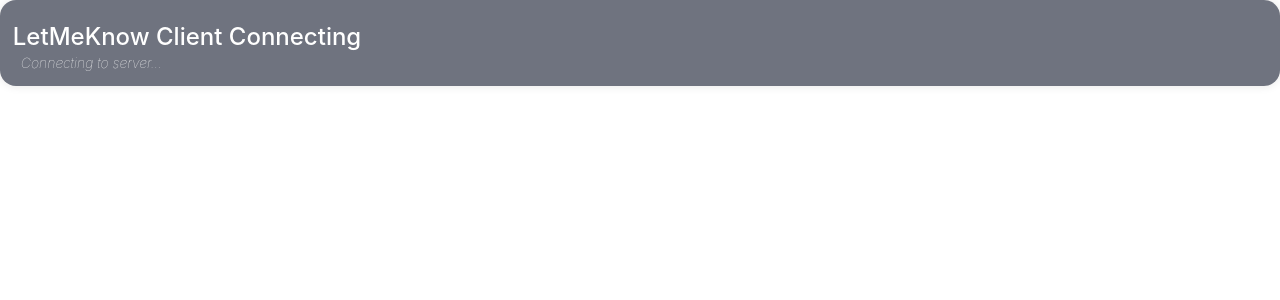
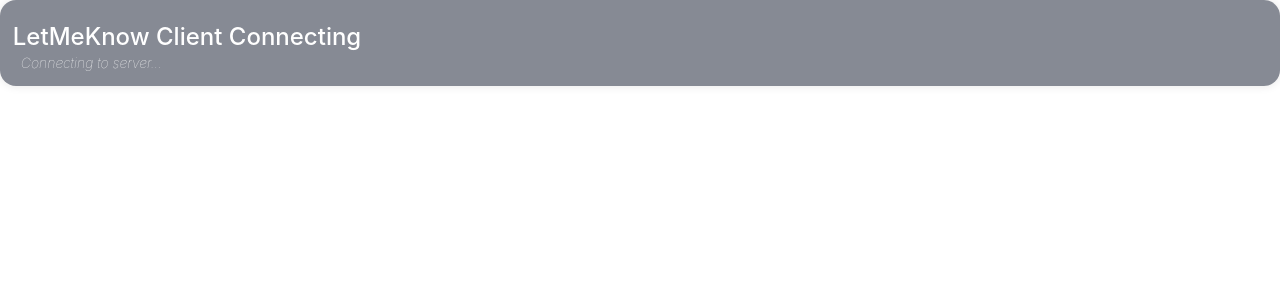
Before and after one commit to timmo001/letmeknow, a SvelteKit app in the folder client/: page / in a window 1280 px wide. Shown: the top 300 px of the page. Built offline with nearby package versions, Linux system fonts and the light colour scheme; no server answers.

Commit message:
Decrease opacity

```diff
--- a/client/src/routes/+page.svelte
+++ b/client/src/routes/+page.svelte
@@ -207,7 +207,7 @@
     display: flex;
     flex-direction: column;
     justify-content: center;
-    background-color: rgba(15, 23, 42, 0.6);
+    background-color: rgba(15, 23, 42, 0.5);
     border-radius: 1rem;
     box-shadow: 0 0 10px rgba(0, 0, 0, 0.1);
   }
```
